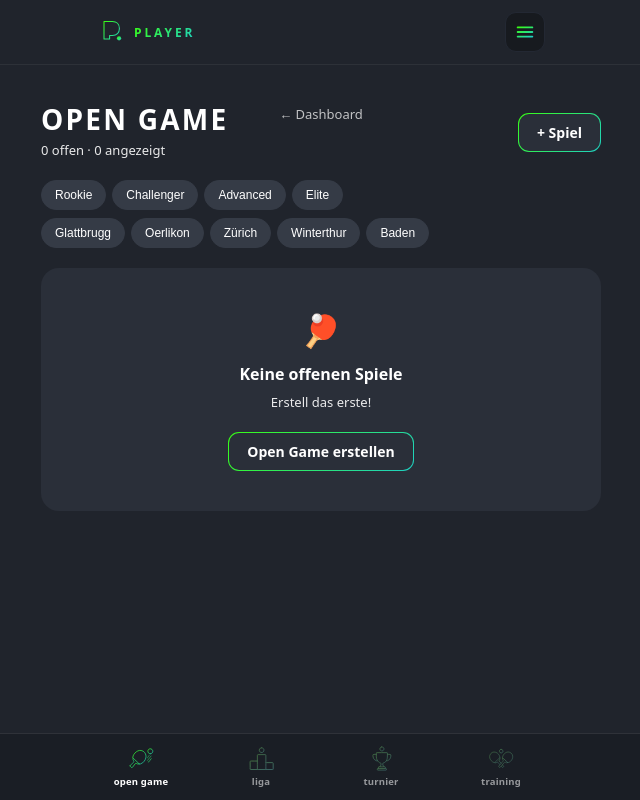
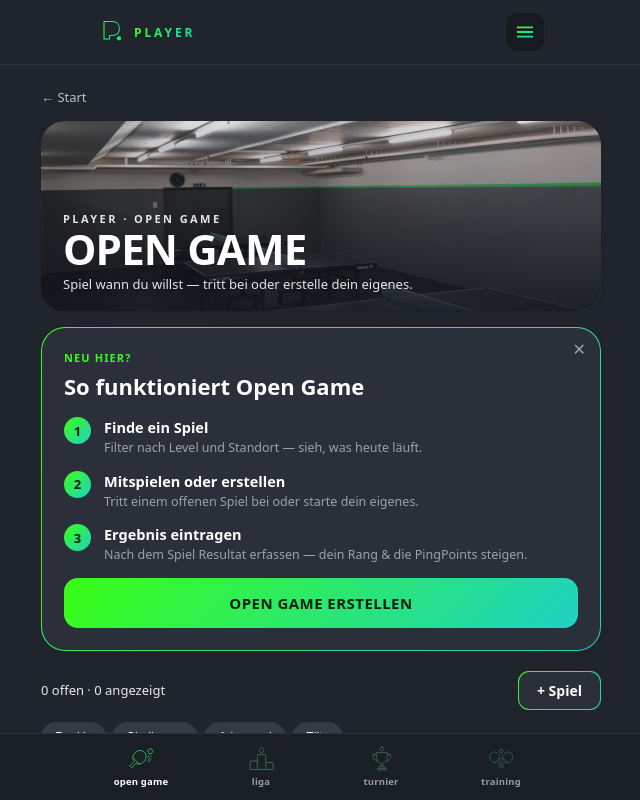
Before and after one commit to PingPongLounge/pingponglounge-player, a Next.js app: page /match in a window 1280 px wide. Shown: the top 800 px of the page, without its empty margins (319-959 px from the left). Built offline with nearby package versions, Linux system fonts and the light colour scheme; no server answers; the database is empty.

Commit message:
Liga/Open Game/Turnier/Training: Foto-Hero (Glattbrugg-Tische) + 'Neu hier?'-Erklärung, einheitliches V2-Design

```diff
--- /dev/null
+++ b/app/components/SectionUI.tsx
@@ -0,0 +1,44 @@
+"use client"
+import { useEffect, useState } from "react"
+import Link from "next/link"
+
+const CARD = "#2A2F39", W = "#FFFFFF"
+const SUB = "rgba(255,255,255,.88)", MUT = "rgba(255,255,255,.55)"
+const GRAD = "linear-gradient(135deg,#39FF14,#1FD1C4)"
+const SHADOW = "0 1px 4px rgba(0,0,0,.14)"
+const gt: React.CSSProperties = { background: GRAD, WebkitBackgroundClip: "text", backgroundClip: "text", WebkitTextFillColor: "transparent" }
+
+export function SectionHero({ eyebrow, title, subtitle, img = "/gl-tische.jpg" }: { eyebrow: string; title: string; subtitle: string; img?: string }) {
+  return (
+    <div style={{ position: "relative", height: 190, margin: "14px 0 0", borderRadius: 24, overflow: "hidden", boxShadow: SHADOW }}>
+      <img src={img} alt="" style={{ width: "100%", height: 190, objectFit: "cover", display: "block" }} />
+      <div style={{ position: "absolute", inset: 0, background: "linear-gradient(180deg,rgba(20,23,30,.15) 0%,rgba(20,23,30,.55) 55%,rgba(20,23,30,.9) 100%)" }} />
+      <div style={{ position: "absolute", left: 22, right: 22, bottom: 18 }}>
+        <div style={{ fontSize: 11, fontWeight: 800, letterSpacing: ".22em", textTransform: "uppercase", color: SUB }}>{eyebrow}</div>
+        <div style={{ fontSize: 42, fontWeight: 900, lineHeight: .88, textTransform: "uppercase", letterSpacing: "-.02em", color: W, marginTop: 5 }}>{title}</div>
+        <div style={{ fontSize: 13, color: SUB, fontWeight: 300, marginTop: 7 }}>{subtitle}</div>
+      </div>
+    </div>
+  )
+}
+
+export function SectionIntro({ storageKey, title, steps, cta }: { storageKey: string; title: string; steps: [string, string, string][]; cta?: { label: string; href: string } }) {
+  const [show, setShow] = useState(false)
+  useEffect(() => { try { if (!localStorage.getItem(storageKey)) setShow(true) } catch { setShow(true) } }, [storageKey])
+  if (!show) return null
+  const dismiss = () => { try { localStorage.setItem(storageKey, "1") } catch {} ; setShow(false) }
+  return (
+    <div style={{ position: "relative", marginTop: 16, borderRadius: 24, padding: 22, boxShadow: SHADOW, border: "1.5px solid transparent", background: `linear-gradient(${CARD},${CARD}) padding-box, ${GRAD} border-box` }}>
+      <button onClick={dismiss} aria-label="Ausblenden" style={{ position: "absolute", top: 14, right: 14, background: "none", border: "none", color: MUT, fontSize: 16, cursor: "pointer", lineHeight: 1 }}>✕</button>
+      <div style={{ fontSize: 11, fontWeight: 800, letterSpacing: ".1em", textTransform: "uppercase", ...gt }}>Neu hier?</div>
+      <div style={{ fontSize: 22, fontWeight: 900, color: W, margin: "6px 0 16px", paddingRight: 20 }}>{title}</div>
+      {steps.map(([n, t, d]) => (
+        <div key={n} style={{ display: "flex", gap: 13, alignItems: "flex-start", marginBottom: 14 }}>
+          <span style={{ width: 27, height: 27, borderRadius: "50%", background: GRAD, color: "#06210F", fontSize: 13, fontWeight: 900, display: "flex", alignItems: "center", justifyContent: "center", flexShrink: 0 }}>{n}</span>
+          <div><div style={{ fontSize: 14.5, fontWeight: 800, color: W }}>{t}</div><div style={{ fontSize: 12.5, color: MUT, marginTop: 2, lineHeight: 1.4 }}>{d}</div></div>
+        </div>
+      ))}
+      {cta && <Link href={cta.href} style={{ display: "block", textAlign: "center", marginTop: 6, background: GRAD, color: "#06210F", borderRadius: 14, padding: 15, fontSize: 15, fontWeight: 800, textTransform: "uppercase", letterSpacing: ".03em", textDecoration: "none" }}>{cta.label}</Link>}
+    </div>
+  )
+}
--- a/app/match/page.tsx
+++ b/app/match/page.tsx
@@ -5,6 +5,7 @@ import Link from "next/link"
 import BottomNav from "@/app/components/BottomNav"
 import { useRouter } from "next/navigation"
 import { BG, CARD, W, MUT, GREEN, card, cardPad, cardActive, cell, chip, btn, btnInCard, btnGhost, chipBtn, levelBadge, statusPill, h1, body, backLink } from "@/app/theme"
+import { SectionHero, SectionIntro } from "@/app/components/SectionUI"
 
 const M=MUT, G=GREEN, C=CARD
 
@@ -74,15 +75,15 @@ export default function MatchPage() {
   return (
     <main style={{ minHeight: "100vh", background: BG, padding: "20px 16px 100px" }}>
       <div style={{ maxWidth: 560, margin: "0 auto" }}>
-        <Link href="/entdecken" style={{position:"absolute",left:"50%",transform:"translateX(-50%)",display:"flex", ...backLink }}>← Dashboard</Link>
+        <Link href="/entdecken" style={{ color: M, textDecoration: "none", fontSize: 13, fontWeight: 500 }}>← Start</Link>
 
-        <div style={{ display: "flex", alignItems: "flex-start", justifyContent: "space-between", margin: "20px 0 20px" }}>
-          <div>
-            <h1 style={h1}>Open Game</h1>
-            <p style={{ ...body, marginTop: 8 }}>{games.length} offen · {filtered.length} angezeigt</p>
-          </div>
+        <SectionHero eyebrow="Player · Open Game" title="Open Game" subtitle="Spiel wann du willst — tritt bei oder erstelle dein eigenes." />
+        <SectionIntro storageKey="intro_match" title="So funktioniert Open Game" steps={[["1", "Finde ein Spiel", "Filter nach Level und Standort — sieh, was heute läuft."], ["2", "Mitspielen oder erstellen", "Tritt einem offenen Spiel bei oder starte dein eigenes."], ["3", "Ergebnis eintragen", "Nach dem Spiel Resultat erfassen — dein Rang & die PingPoints steigen."]]} cta={{ label: "Open Game erstellen", href: "/match/create" }} />
+
+        <div style={{ display: "flex", alignItems: "center", justifyContent: "space-between", margin: "20px 0 12px" }}>
+          <p style={{ ...body }}>{games.length} offen · {filtered.length} angezeigt</p>
           {!myGame ? (
-            <Link href="/match/create" style={{ ...btnInCard, alignSelf: "center", whiteSpace: "nowrap" }}>+ Spiel</Link>
+            <Link href="/match/create" style={{ ...btnInCard, whiteSpace: "nowrap" }}>+ Spiel</Link>
           ) : (
             <button onClick={() => cancel(myGame)} style={{ ...btnGhost, display: "inline-block", padding: "10px 16px", fontSize: 12, whiteSpace: "nowrap" }}>Mein Spiel löschen</button>
           )}
```
Also changed, not shown: app/liga/page.tsx (+60 -26 lines), app/training/page.tsx (+4 -5 lines), app/turniere/page.tsx (+5 -6 lines), public/gl-tische.jpg (added).
